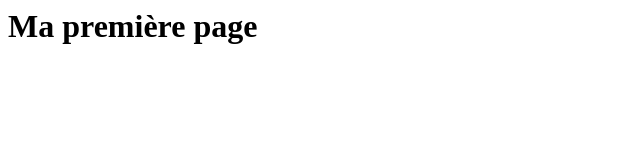
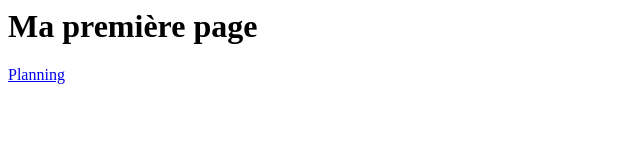
Before and after one commit to Chilioa/CV, a plain HTML site: page index.html in a window 1280 px wide. Shown: the full height of the page, 0-640 px from the left. Drawn offline with Linux system fonts and the light colour scheme.

Commit message:
Update index.html

```diff
--- a/index.html
+++ b/index.html
@@ -1,6 +1,6 @@
 <html>
   <body>
 <h1>Ma première page</h1>
-    <a href="https://github.com/Chilioa/CV/edit/main/planning.html"></a>
+    <a href="https://github.com/Chilioa/CV/edit/main/planning.html">Planning</a>
   </body>
 </html>
```
